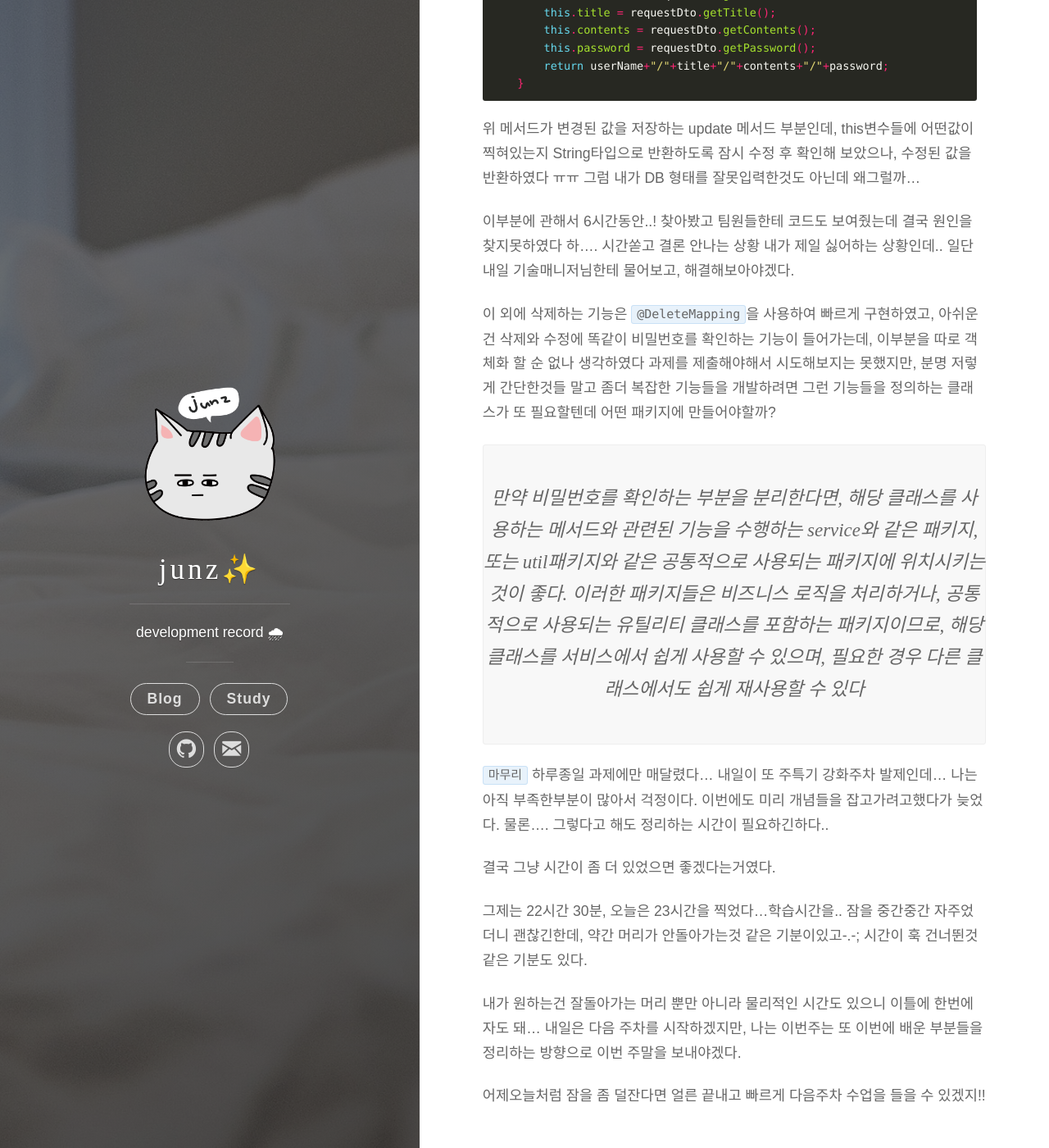
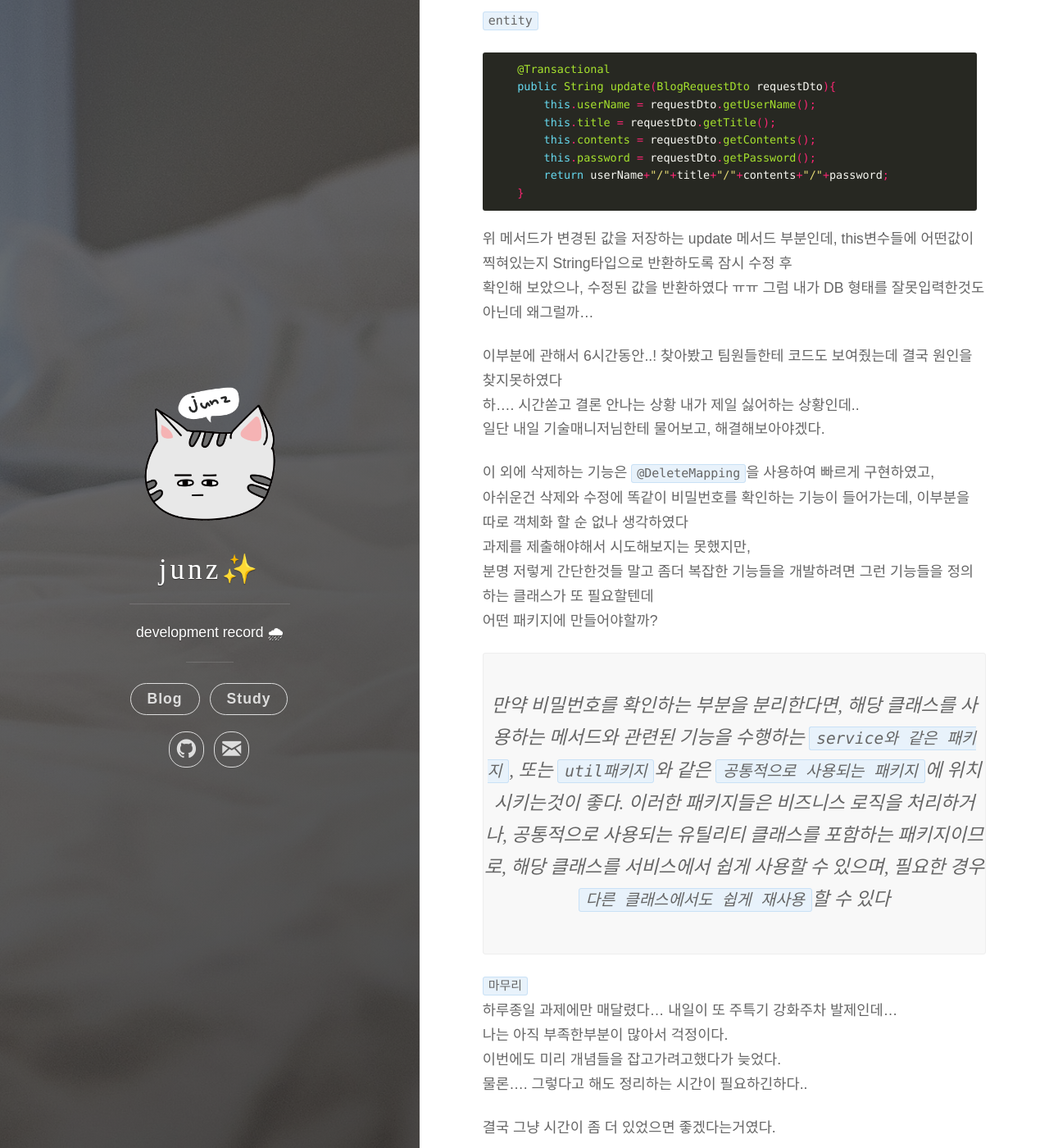
Before and after one commit to kim-junz/kim-junz.github.io, a Jekyll site: the page built from _posts/2023/2023-03-03-2023.03.02 TIL.md, in a window 1280 px wide and 1400 px high, scrolled down 1759 px. Shown: the whole window at 82% size. Built offline with Jekyll 4.4.1, drawn with Linux system fonts in a browser that asks for light colours; some web fonts are replaced; some of the changed text lies outside the part shown.

Commit message:
Update 2023-03-03-2023.03.02 TIL.md

```diff
--- a/_posts/2023/2023-03-03-2023.03.02 TIL.md
+++ b/_posts/2023/2023-03-03-2023.03.02 TIL.md
@@ -53,11 +53,9 @@
 String 타입 pass에다가 받아온 데이터값중 password만 가져와서 넣었다.
 그리고 if문을 통해 기존 등록된 password값과 pass값이 같은지 비교하였고,
 같을경우 해당 DB를 업데이트 하고 "수정완료!"를 반환,
-
 틀릴경우 "비밀번호가 틀립니다" 를 반환하도록 하였다.
 
 앗 그런데 문제 발생 ㅠㅠ POSTMAN에서 분명 수정완료가 반환됨에도 불구하고 수정된 데이터가 들어가지 않았다.
-
 그래서 잘못된 데이터를 받아가는지 entity에서 값을 찍어보기로하였다
 
 `entity`
@@ -86,11 +84,8 @@
 분명 저렇게 간단한것들 말고 좀더 복잡한 기능들을 개발하려면 그런 기능들을 정의하는 클래스가 또 필요할텐데
 어떤 패키지에 만들어야할까?
 
-> 만약 비밀번호를 확인하는 부분을 분리한다면,
-> 해당 클래스를 사용하는 메서드와 관련된 기능을 수행하는 service와 같은 패키지,
-> 또는 util패키지와 같은 공통적으로 사용되는 패키지에 위치시키는것이 좋다.
-> 이러한 패키지들은 비즈니스 로직을 처리하거나, 공통적으로 사용되는 유틸리티 클래스를 포함하는 패키지이므로,
-> 해당 클래스를 서비스에서 쉽게 사용할 수 있으며, 필요한 경우 다른 클래스에서도 쉽게 재사용할 수 있다
+> 만약 비밀번호를 확인하는 부분을 분리한다면, 해당 클래스를 사용하는 메서드와 관련된 기능을 수행하는 `service와 같은 패키지`, 또는 `util패키지`와 같은 `공통적으로 사용되는 패키지`에 위치시키는것이 좋다.
+> 이러한 패키지들은 비즈니스 로직을 처리하거나, 공통적으로 사용되는 유틸리티 클래스를 포함하는 패키지이므로, 해당 클래스를 서비스에서 쉽게 사용할 수 있으며, 필요한 경우 `다른 클래스에서도 쉽게 재사용`할 수 있다
 
 `마무리`
 하루종일 과제에만 매달렸다... 내일이 또 주특기 강화주차 발제인데...
```
